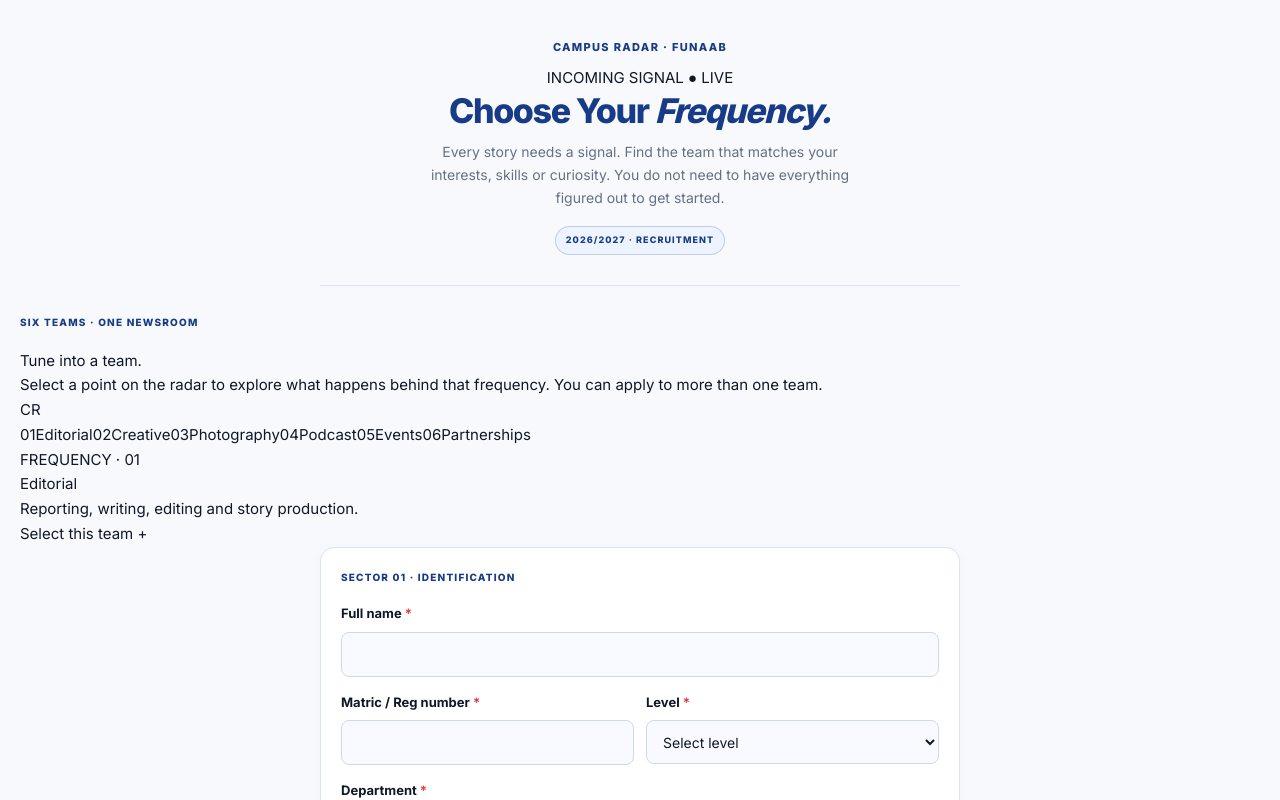
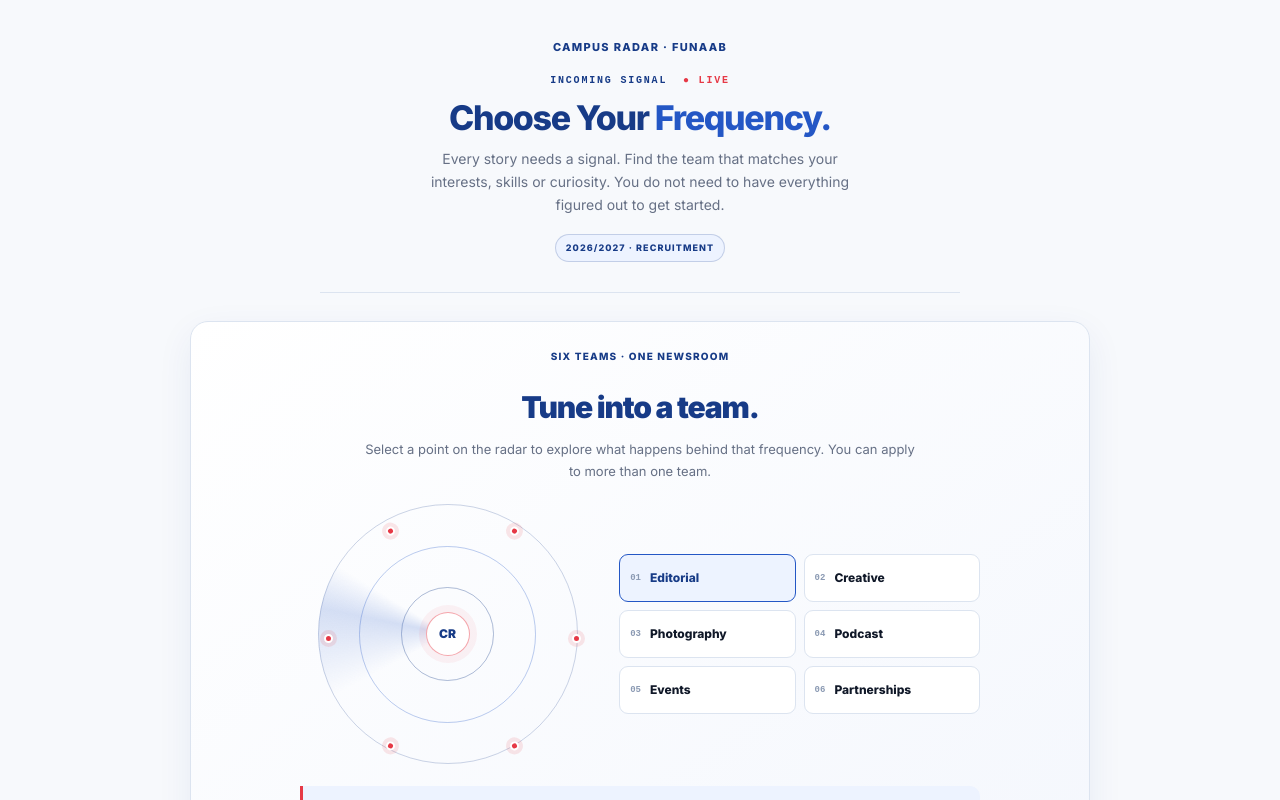
Before and after one commit to Ayomiayo1211/campus-radar.web, a Next.js app: page /join in a window 1280 px wide. Shown: the top 800 px of the page. Built offline with nearby package versions, Linux system fonts and the light colour scheme; no server answers; the database is empty.

Commit message:
Style interactive recruitment radar and team selector

```diff
--- a/app/join/join.module.css
+++ b/app/join/join.module.css
@@ -73,3 +73,35 @@
 @keyframes join-blip { 0%,100% { opacity: 0; transform: scale(.5); } 50% { opacity: 1; transform: scale(1); } }
 @media (max-width: 520px) { .page { padding-inline: 14px; } .hero { padding-top: 28px; } .radar { width: 140px; height: 140px; } .sector { padding: 18px 15px; } .gridTwo { grid-template-columns: 1fr; gap: 0; } }
 @media (prefers-reduced-motion: reduce) { .sweep::after, .blipOne, .blipTwo, .blipThree { animation: none; } }
+
+
+/* Choose Your Frequency experience */
+.signal { margin: 18px auto 10px; color: var(--join-blue); font: 800 10px/1.4 ui-monospace, monospace; letter-spacing: .18em; }
+.signal span { margin-left: 8px; color: var(--join-red); }
+.hero h1 em { color: var(--join-blue-bright); font-style: normal; }
+.frequency { width: min(100%, 900px); margin: 0 auto 30px; padding: 26px; border: 1px solid #dce4f0; border-radius: 18px; background: linear-gradient(145deg,#fff 0%,#f4f7fd 100%); box-shadow: 0 12px 36px rgba(23,59,135,.07); }
+.frequencyIntro { max-width: 560px; margin: 0 auto 22px; text-align: center; }
+.frequencyIntro h2 { margin: 5px 0 7px; color: var(--join-blue); font-size: clamp(22px,4vw,30px); font-weight: 850; letter-spacing: -.04em; }
+.frequencyIntro > p:last-child { margin: 0; color: var(--join-muted); font-size: 13px; line-height: 1.65; }
+.radarStage { display: grid; grid-template-columns: minmax(210px, .9fr) minmax(250px,1.1fr); align-items: center; gap: 24px; max-width: 680px; margin: 0 auto; }
+.radarGraphic { position: relative; width: min(100%,260px); aspect-ratio: 1; margin: auto; border-radius: 50%; background: radial-gradient(circle,rgba(36,87,197,.09) 0 2%,transparent 2.5% 100%); }
+.radarRing { position: absolute; inset: 0; border: 1px solid rgba(23,59,135,.22); border-radius: 50%; }
+.radarRing:nth-child(2) { inset: 16%; border-color: rgba(36,87,197,.3); }
+.radarRing:nth-child(3) { inset: 32%; border-color: rgba(23,59,135,.34); }
+.radarSweep { position: absolute; inset: 0; overflow: hidden; border-radius: 50%; }
+.radarSweep::after { content: ""; position: absolute; inset: 0; border-radius: 50%; background: conic-gradient(from 0deg,transparent 0 300deg,rgba(36,87,197,.18) 340deg,transparent 360deg); animation: join-spin 7s linear infinite; }
+.radarCore { position: absolute; top: 50%; left: 50%; display: grid; width: 44px; height: 44px; place-items: center; border: 1px solid rgba(230,57,70,.45); border-radius: 50%; color: var(--join-blue); background: #fff; box-shadow: 0 0 0 7px rgba(230,57,70,.06); font-size: 12px; font-weight: 900; transform: translate(-50%,-50%); }
+.radarDot { position: absolute; top: 50%; left: 50%; width: 9px; height: 9px; border: 2px solid #fff; border-radius: 50%; background: var(--join-red); box-shadow: 0 0 0 4px rgba(230,57,70,.12); transform: rotate(var(--angle)) translateY(-124px); }
+.frequencyPoints { display: grid; grid-template-columns: 1fr 1fr; gap: 8px; }
+.frequencyPoint { display: flex; min-height: 48px; align-items: center; gap: 9px; padding: 10px; border: 1px solid #dce4f0; border-radius: 9px; color: var(--join-text); background: #fff; text-align: left; font-size: 12px; font-weight: 750; transition: .15s ease; }
+.frequencyPoint:hover,.frequencyPointActive { border-color: var(--join-blue-bright); background: #edf3ff; color: var(--join-blue); }
+.pointIndex { color: #8b9ab3; font: 700 9px ui-monospace,monospace; }
+.pointCheck { margin-left: auto; color: var(--join-red); }
+.teamDetail { display: flex; align-items: center; justify-content: space-between; gap: 18px; max-width: 680px; margin: 22px auto 0; padding: 18px 20px; border-left: 3px solid var(--join-red); border-radius: 0 10px 10px 0; background: #edf3ff; }
+.detailEyebrow { margin: 0 0 4px; color: var(--join-blue-bright); font: 800 9px ui-monospace,monospace; letter-spacing: .13em; }
+.teamDetail h3 { margin: 0; color: var(--join-blue); font-size: 19px; font-weight: 850; }
+.teamDetail p:last-child { margin: 4px 0 0; color: var(--join-muted); font-size: 12px; line-height: 1.5; }
+.selectFrequency { flex: 0 0 auto; padding: 10px 13px; border: 1px solid rgba(23,59,135,.25); border-radius: 999px; color: var(--join-blue); background: #fff; font-size: 11px; font-weight: 800; }
+.selectFrequency:hover { color: #fff; background: var(--join-blue); }
+@media (max-width: 620px) { .frequency { padding: 19px 14px; } .radarStage { grid-template-columns: 1fr; gap: 18px; } .radarGraphic { width: 210px; } .radarDot { transform: rotate(var(--angle)) translateY(-100px); } .teamDetail { align-items: flex-start; flex-direction: column; } }
+@media (prefers-reduced-motion: reduce) { .radarSweep::after { animation: none; } }
```
